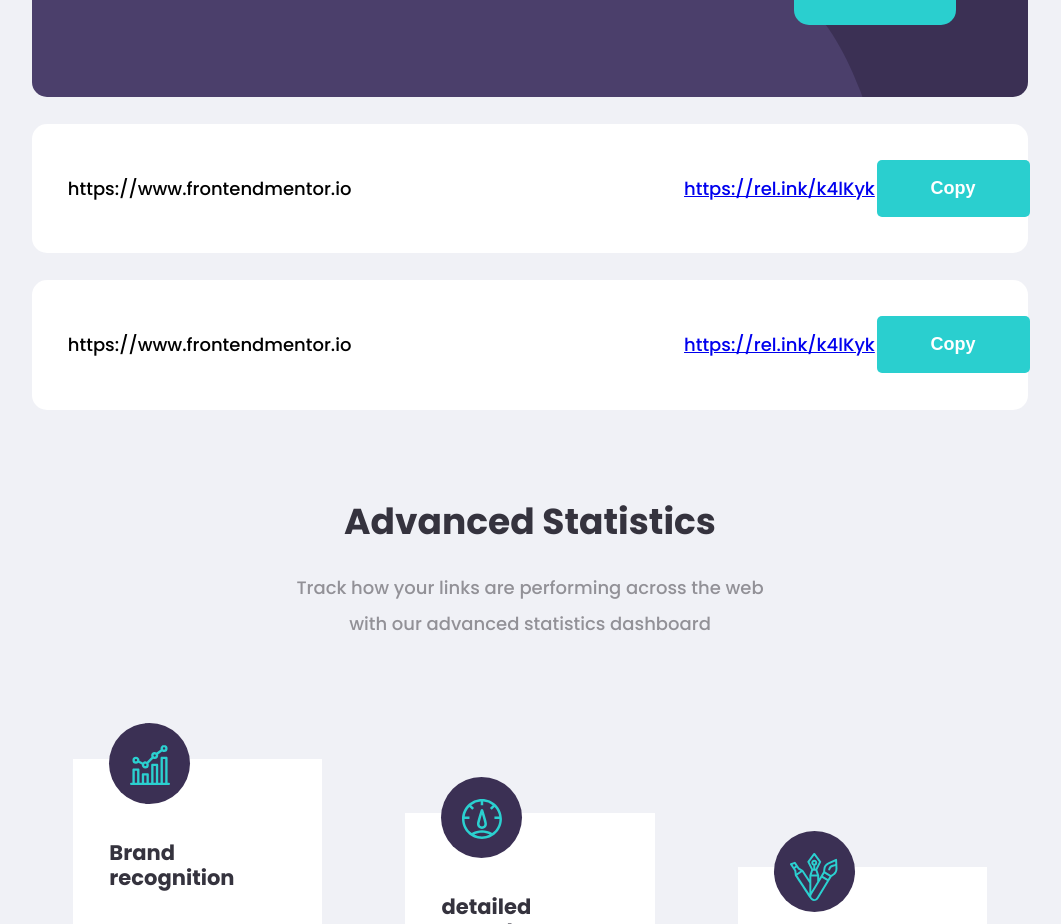
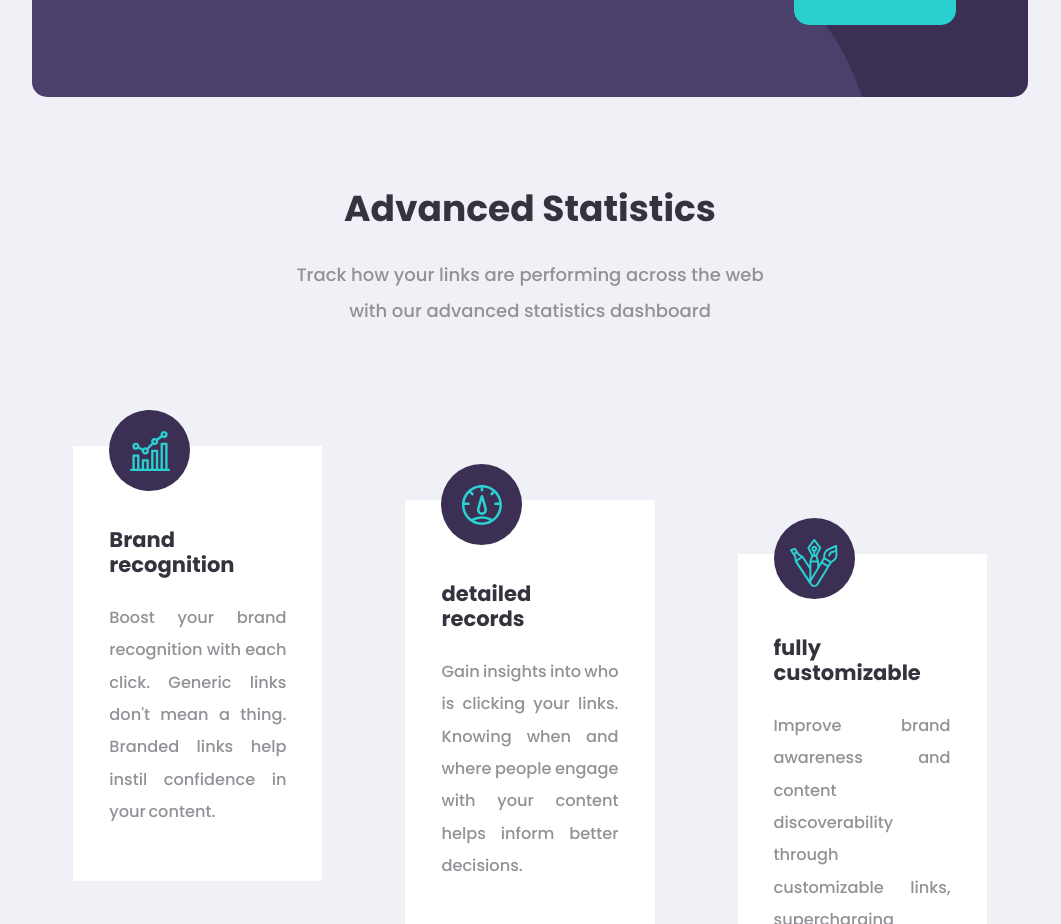
Before and after one commit to uchedotphp/url-shortener, a Vue app: page / in a window 1280 px wide. Shown: the part 904-1828 px from the top of the page, without its empty margins (110-1171 px from the left). Built offline with nearby package versions, Linux system fonts and the light colour scheme.

Commit message:
implemented URL shortener and saved the shortened link into localStrorage

```diff
--- a/src/components/LinkShortenerSection.vue
+++ b/src/components/LinkShortenerSection.vue
@@ -19,9 +19,7 @@
                   class="submit-link"
                   type="button"
                   @click="shortenLink('ruleForm')"
-                >
-                  Shorten It!
-                </button>
+                >Shorten It!</button>
               </el-form-item>
             </el-col>
           </el-row>
@@ -29,40 +27,19 @@
       </div>
     </div>
 
-    <div v-if="(showReseutls = true)">
-      <el-row class="results">
+    <div v-if="localStorageLinks">
+      <el-row class="results" v-for="links in localStorageLinks" :key="links.hashid">
         <el-col :xs="24" :span="16">
           <div class="grid-content bg-purple">
-            <p>https://www.frontendmentor.io</p>
+            <p>{{links.url.substring(0, 50)}}...</p>
           </div>
         </el-col>
         <el-col :xs="24" :span="5" style="margin-top: 0">
           <div class="grid-content bg-purple-light">
-            <a href="#">https://rel.ink/k4lKyk</a>
+            <a href="#">https://rel.ink/{{links.hashid}}</a>
           </div>
         </el-col>
         <el-col :xs="24" :span="3" style="margin-top: 0">
-          <div class="bg-purple">
-            <button class="rounded-button" type="button">copy</button>
-          </div>
-        </el-col>
-      </el-row>
-      <el-row class="results">
-        <el-col :xs="24" :span="16">
-          <div class="grid-content bg-purple">
-            <p>https://www.frontendmentor.io</p>
-          </div>
-        </el-col>
-        <el-col :xs="24" :span="5" style="margin-top: 0">
-          <div class="grid-content bg-purple-light">
-            <a href="#">https://rel.ink/k4lKyk</a>
-          </div>
-        </el-col>
-        <el-col
-          :xs="24"
-          :span="3"
-          style="margin-top: 0; vertical-align: text-top"
-        >
           <div class="bg-purple">
             <button class="rounded-button" type="button">copy</button>
           </div>
@@ -73,12 +50,14 @@
 </template>
 
 <script>
+import axios from "axios";
 export default {
   name: "LinkShortenerSectionComponent",
   data() {
     return {
+      localStorageLinks: JSON.parse(localStorage.getItem("urls")),
       ruleForm: {
-        link: "",
+        link: ""
       },
       showReseutls: false,
       rules: {
@@ -86,25 +65,39 @@ export default {
           {
             required: true,
             message: "Please add a link",
-            trigger: "blur",
-          },
-        ],
-      },
+            trigger: "blur"
+          }
+        ]
+      }
     };
   },
 
   methods: {
     shortenLink(formName) {
-      this.$refs[formName].validate((valid) => {
+      this.$refs[formName].validate(valid => {
         if (valid) {
-          return this.$store
-            .dispatch("shortenLink", {
-              url: this.ruleForm.link,
+          // return this.$store
+          //   .dispatch("shortenLink", {
+          //     url: this.ruleForm.link,
+          //   })
+          //   .then((response) => {
+          //     console.log(response);
+          //   })
+          //   .catch((err) => {
+          //     console.error(err);
+          //   });
+          return axios
+            .post("https://rel.ink/api/links/", {
+              url: this.ruleForm.link
             })
-            .then((response) => {
-              console.log(response);
+            .then(({ data }) => {
+              console.log(data);
+              let urls = JSON.parse(localStorage.getItem("urls")) || [];
+
+              urls.push(data);
+              localStorage.setItem("urls", JSON.stringify(urls));
             })
-            .catch((err) => {
+            .catch(err => {
               console.error(err);
             });
         } else {
@@ -112,8 +105,16 @@ export default {
           return false;
         }
       });
-    },
+    }
   },
+
+  mounted() {
+    console.log(this.localStorageLinks);
+    // getLinks(){
+    // this.localStorageLinks = JSON.parse(localStorage.getItem("urls"));
+    // console.log(this.localStorageLinks);
+    // }
+  }
 };
 </script>
 
```
